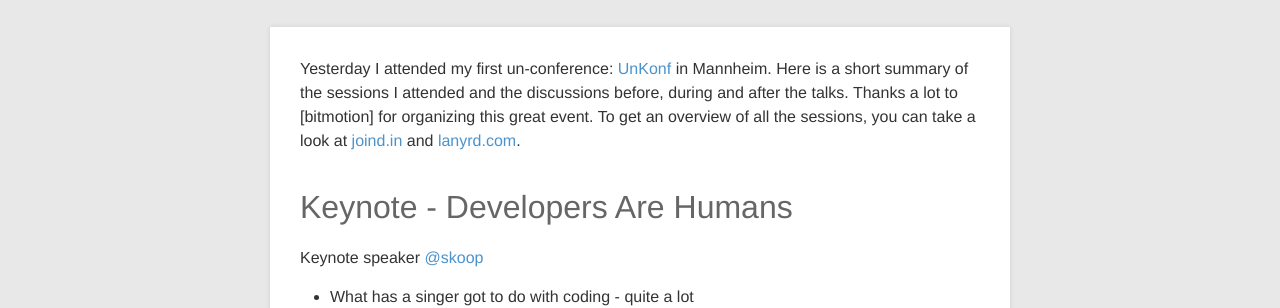
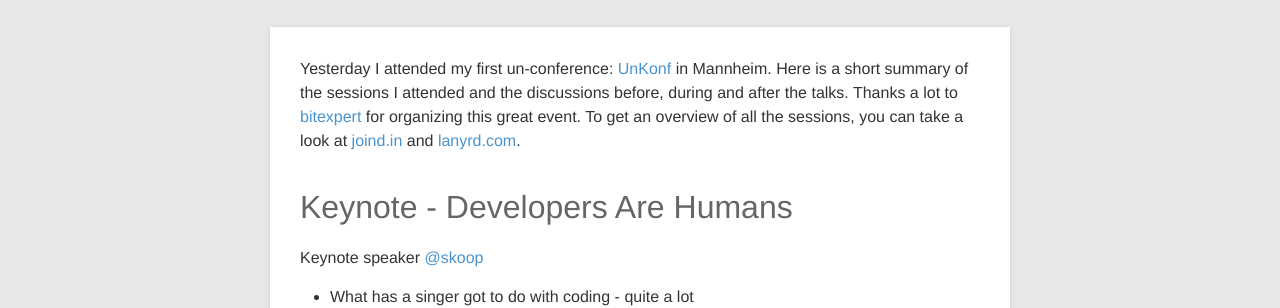
Before and after one commit to michaellihs/michaellihs.github.io, a Jekyll site: the page built from _posts/2015-04-19-unkonf-2015.markdown, in a window 1280 px wide and 900 px high. Shown: the part 205-513 px from the top of the window. Built offline with Jekyll 4.4.1, drawn with Linux system fonts in a browser that asks for light colours; comment, search, counter and statistics services are not loaded.

Commit message:
[TASK] fix blog post

```diff
--- a/_posts/2015-04-19-unkonf-2015.markdown
+++ b/_posts/2015-04-19-unkonf-2015.markdown
@@ -7,7 +7,7 @@
 tags: ['unkonf', 'conferences']
 ---
 
-Yesterday I attended my first un-conference: [UnKonf] in Mannheim. Here is a short summary of the sessions I attended and the discussions before, during and after the talks. Thanks a lot to [bitmotion] for organizing this great event. To get an overview of all the sessions, you can take a look at [joind.in] and [lanyrd.com].
+Yesterday I attended my first un-conference: [UnKonf] in Mannheim. Here is a short summary of the sessions I attended and the discussions before, during and after the talks. Thanks a lot to [bitexpert] for organizing this great event. To get an overview of all the sessions, you can take a look at [joind.in] and [lanyrd.com].
 
 
 ## Keynote - Developers Are Humans
@@ -122,6 +122,7 @@
 
 
 
+[bitexpert]: https://www.bitexpert.de/
 [UnKonf]: http://www.unkonf.de
 [joind.in]: https://joind.in/event/view/3336
 [lanyrd.com]: http://lanyrd.com/2015/unkonf/
```
